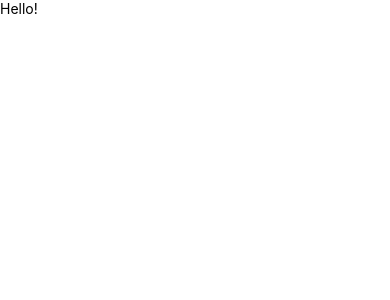
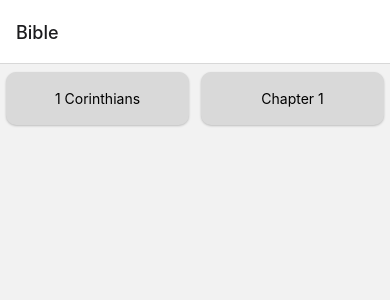
Before and after one commit to halourd/bible-app, a React Native app: screen /Bible in a window 390 px wide. Shown: the top 300 px of the page. Built offline with nearby package versions, Linux system fonts and the light colour scheme.

Commit message:
add branch | add selection btns at Bible.js

```diff
--- a/App.js
+++ b/App.js
@@ -5,27 +5,21 @@ import { StyleSheet, Text, View } from 'react-native';
 import { NavigationContainer } from '@react-navigation/native';
 import { createStackNavigator } from '@react-navigation/stack';
 
+import Bible from './screens/Bible'
 const Stack = createStackNavigator();
 
-export default function App() {
+export default class App extends Component {
+  render(){
   return (
-    <Text>
-      Hello!
-    </Text>
-    // <NavigationContainer>
-    //     <StatusBar style="auto" />
-    //     <Stack.Navigator>
-    //       <Stack.Screen
-    //         name="Home"
-    //         component={""}
-    //         options={{}}
-    //       />
-    //       <Stack.Screen
-    //         name="Bible"
-    //         component={""}
-    //         options={{}}
-    //       />
-    //     </Stack.Navigator>
-    // </NavigationContainer>
+    <NavigationContainer>
+        <StatusBar style="auto" />
+        <Stack.Navigator>
+          <Stack.Screen
+            name="Bible"
+            component={Bible}
+          />
+        </Stack.Navigator>
+    </NavigationContainer>
   );
 }
+}
--- a/screens/Bible.js
+++ b/screens/Bible.js
@@ -0,0 +1,28 @@
+import 'react-native-gesture-handler';
+import { StatusBar } from 'expo-status-bar';
+import React, { Component } from 'react';
+import { StyleSheet, Text, View, TouchableOpacity } from 'react-native';
+import { NavigationContainer } from '@react-navigation/native';
+import { createStackNavigator } from '@react-navigation/stack';
+
+import bible_style from '../styles/SBible';
+
+const style = bible_style
+
+export default class Bible extends Component {
+    render(){
+        return(
+            <View style={style.container}>
+                <View style={style.Selection}>
+                    <TouchableOpacity delayPressIn={0} style={style.SelectionButtons}>
+                        <Text>1 Corinthians</Text>
+                    </TouchableOpacity>
+                    <TouchableOpacity style={style.SelectionButtons}>
+                        <Text>Chapter 1</Text>
+                    </TouchableOpacity>
+                </View>
+
+            </View>
+        )
+    }
+}
--- /dev/null
+++ b/styles/SBible.js
@@ -0,0 +1,38 @@
+// STYLING FOR BIBLE VIEW
+
+import { StyleSheet } from "react-native";
+
+const bible_style = StyleSheet.create({
+    container: {
+        position: 'relative'
+    },
+    Selection: {
+        flexDirection: 'row',
+        // borderWidth: 1,
+        // borderColor: 'green',
+    },
+    SelectionButtons: {
+        flex:1,
+        alignItems: 'center',
+        backgroundColor: '#d9d9d9',
+        padding: 18,
+        marginVertical: 8,
+        marginHorizontal: 6,
+        borderRadius: 10,
+        shadowColor: "#000",
+        shadowColor: "#000",
+        shadowOffset: {
+            width: 0,
+            height: 1,
+        },
+        shadowOpacity: 0.22,
+        shadowRadius: 2.22,
+
+        elevation: 3,
+    },
+    navBar: {
+        zIndex: 1,
+    }
+})
+
+export default bible_style;
```
